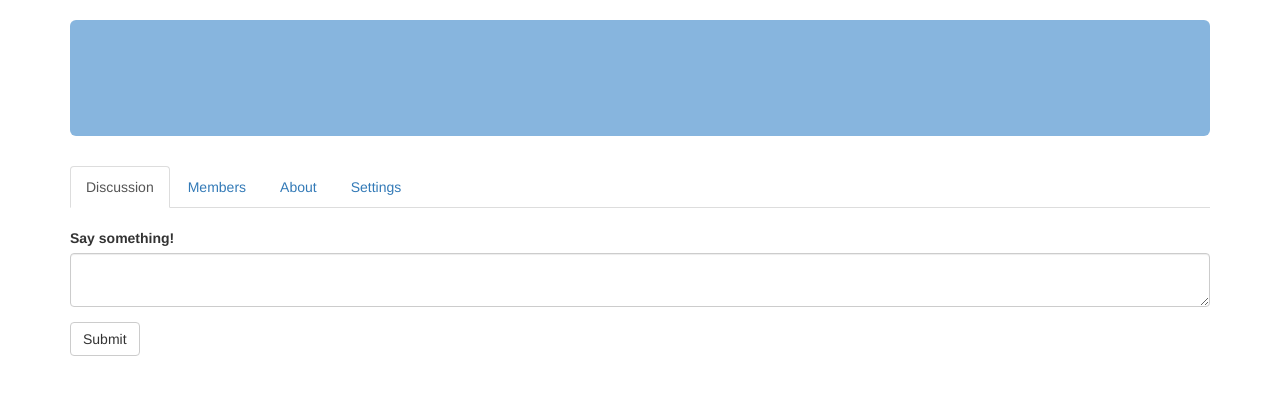
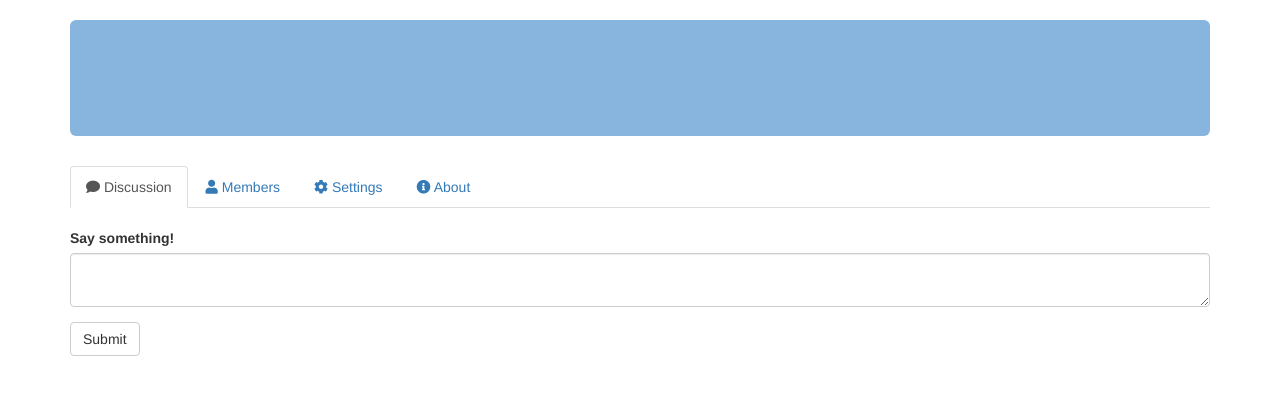
Before and after one commit to pobudzey/bridge, a Flask app: template app/templates/group.html in a window 1280 px wide. Shown: the part 52-447 px from the top of the page. Run offline with Flask 2, Linux system fonts and the light colour scheme; the template is opened without the code that fills it: values that come from a table or form of the project are taken from there, others are empty; some libraries are stand-ins or nearby versions.

Commit message:
Added comments underneath each post in the groups pages #79

```diff
--- a/app/templates/group.html
+++ b/app/templates/group.html
@@ -7,10 +7,10 @@
         <p>{{ group.description }}</p>
     </div>
     <ul class="nav nav-tabs" role="tablist">
-        <li role="presentation" class="active"><a href="#discussion" aria-controls="discussion" role="tab" data-toggle="tab">Discussion</a></li>
-        <li role="presentation"><a href="#members" aria-controls="members" role="tab" data-toggle="tab">Members</a></li>
-        <li role="presentation"><a href="#about" aria-controls="about" role="tab" data-toggle="tab">About</a></li>
-        <li role="presentation"><a href="#settings" aria-controls="settings" role="tab" data-toggle="tab">Settings</a></li>
+        <li role="presentation" class="active"><a href="#discussion" aria-controls="discussion" role="tab" data-toggle="tab"><span class="fas fa-comment"></span> Discussion</a></li>
+        <li role="presentation"><a href="#members" aria-controls="members" role="tab" data-toggle="tab"><span class="fas fa-user"></span> Members</a></li>
+        <li role="presentation"><a href="#settings" aria-controls="settings" role="tab" data-toggle="tab"> <span class="fas fa-cog"></span> Settings</a></li>
+        <li role="presentation"><a href="#about" aria-controls="about" role="tab" data-toggle="tab"><span class="fas fa-info-circle"></span> About</a></li>
     </ul>
     <div class="tab-content">
         <!-- Discussion tab -->
@@ -20,6 +20,12 @@
         <br>
         {% for post in posts %}
             {% include 'post.html' %}
+            {% for comment in post.comments %}
+                <div class="row">
+                    <div class="col-md-1"></div>
+                    <div class="col-md-11">{% include 'comment.html' %}</div>
+                </div>
+            {% endfor %}
         {% endfor %}
         </div>
         <!-- Members tab -->
```
